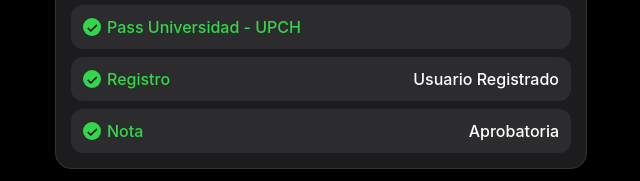
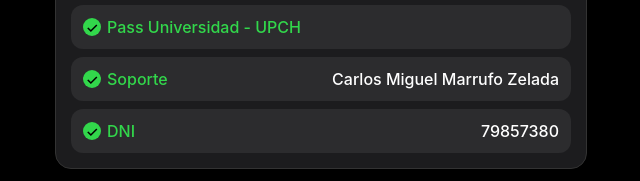
Before and after one commit to NeroJavl/007VALE, a plain HTML site: page index.html in a window 1280 px wide. Shown: the part 686-867 px from the top of the page, without its empty margins (319-959 px from the left). Drawn offline with Linux system fonts and the light colour scheme.

Commit message:
Update index.html

```diff
--- a/index.html
+++ b/index.html
@@ -240,12 +240,12 @@
             <div class="status-text">Pass Universidad - UPCH</div>
         </div>
         <div class="status-container">
-            <div class="status-text">Registro</div>
-            <div style="color: #ffffff; font-weight: 500;">Usuario Registrado</div>
+            <div class="status-text">Soporte</div>
+            <div style="color: #ffffff; font-weight: 500;">Carlos Miguel Marrufo Zelada</div>
         </div>
         <div class="status-container">
-            <div class="status-text">Nota</div>
-            <div style="color: #ffffff; font-weight: 500;">Aprobatoria</div>
+            <div class="status-text">DNI</div>
+            <div style="color: #ffffff; font-weight: 500;">79857380</div>
         </div>
     </div>
 </body></html>
```
